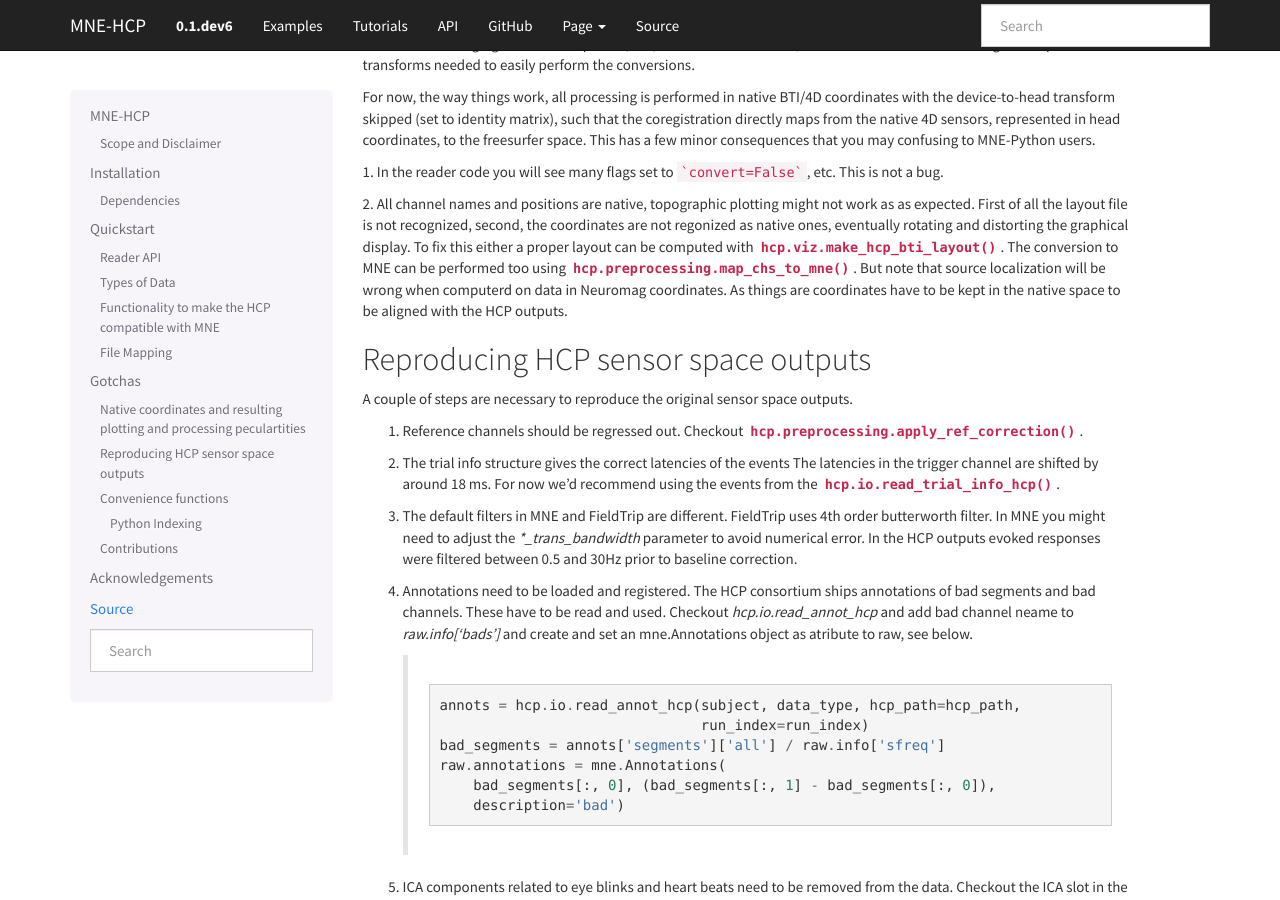
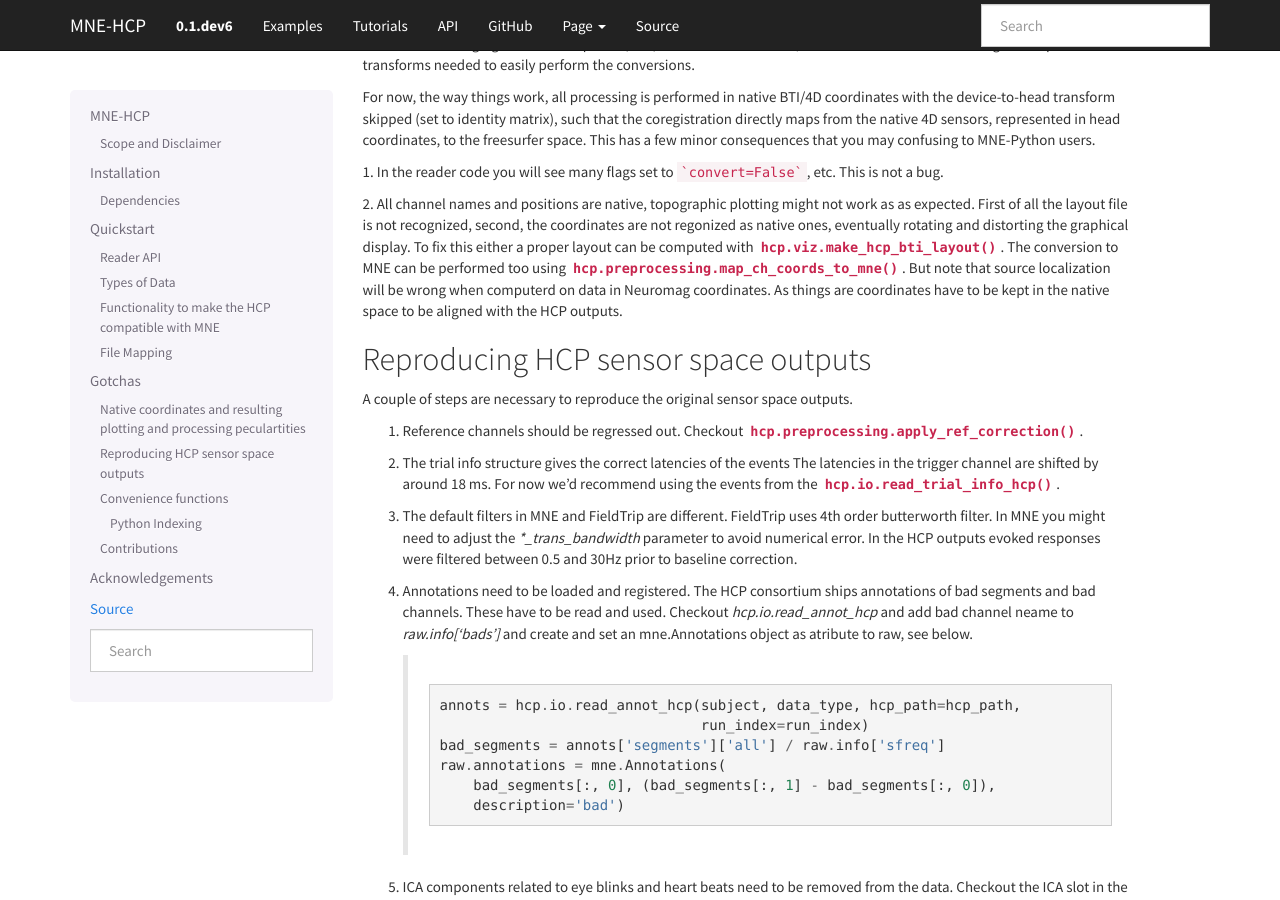
Before and after one commit to mne-tools/mne-hcp, a Sphinx documentation site: the page built from doc/index.rst, in a window 1280 px wide and 900 px high, scrolled down 3144 px. Built offline with Sphinx 7.4.7, drawn with Linux system fonts in a browser that asks for light colours.

Commit message:
rename map_ch_coords_to_mne to satisfy @Eric89GXL

```diff
--- a/README.rst
+++ b/README.rst
@@ -204,7 +204,7 @@ the coordinates are not regonized as native ones, eventually rotating and
 distorting the graphical display. To fix this either a proper layout can be
 computed with :func:`hcp.viz.make_hcp_bti_layout`.
 The conversion to MNE can be
-performed too using :func:`hcp.preprocessing.map_chs_to_mne`.
+performed too using :func:`hcp.preprocessing.map_ch_coords_to_mne`.
 But note that source localization will be wrong when computerd on data in
 Neuromag coordinates. As things are coordinates have to be kept in the native
 space to be aligned with the HCP outputs.
--- a/doc/index.rst
+++ b/doc/index.rst
@@ -204,7 +204,7 @@ the coordinates are not regonized as native ones, eventually rotating and
 distorting the graphical display. To fix this either a proper layout can be
 computed with :func:`hcp.viz.make_hcp_bti_layout`.
 The conversion to MNE can be
-performed too using :func:`hcp.preprocessing.map_chs_to_mne`.
+performed too using :func:`hcp.preprocessing.map_ch_coords_to_mne`.
 But note that source localization will be wrong when computerd on data in
 Neuromag coordinates. As things are coordinates have to be kept in the native
 space to be aligned with the HCP outputs.
--- a/doc/python_reference.rst
+++ b/doc/python_reference.rst
@@ -68,7 +68,7 @@ Manipulating data and sensors
    set_eog_ecg_channels
    apply_ica_hcp
    apply_ref_correction
-   map_chs_to_mne
+   map_ch_coords_to_mne
    interpolate_missing
 
 
```
Also changed, not shown: 2 other files.
